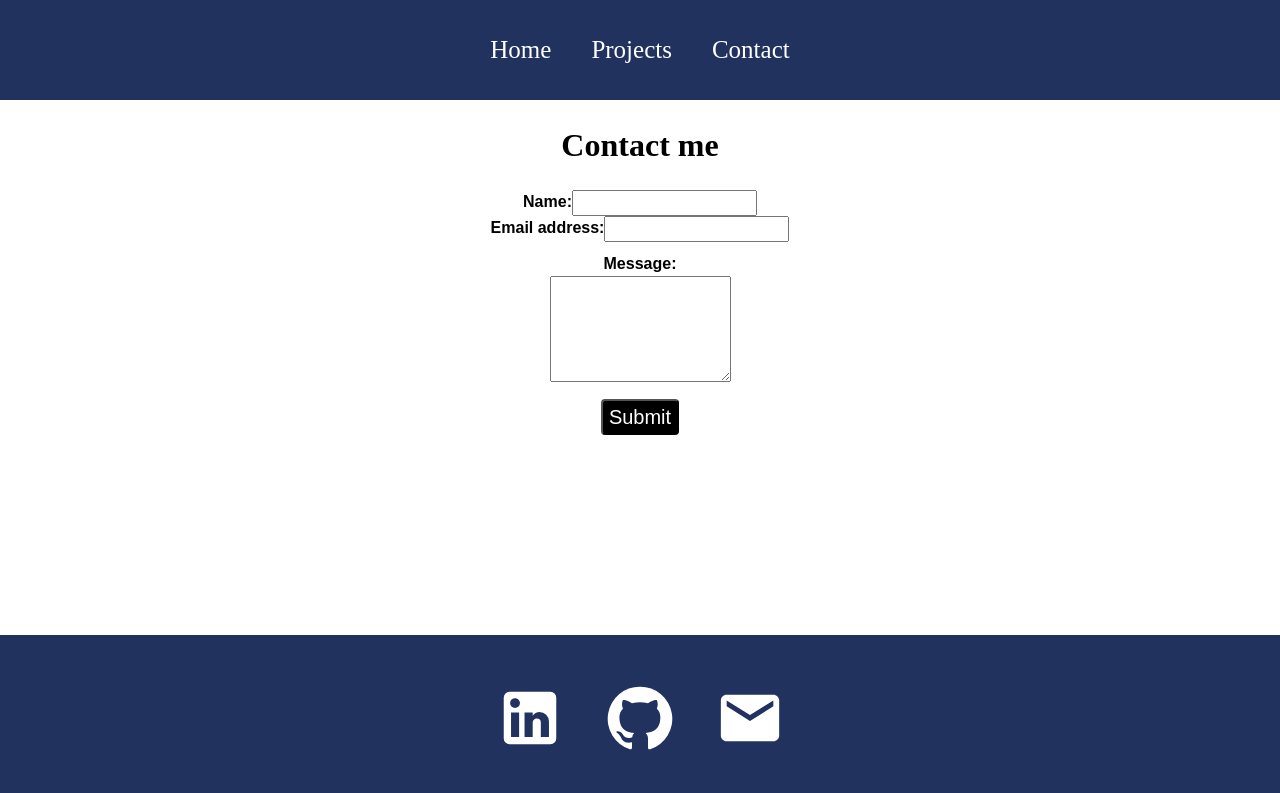
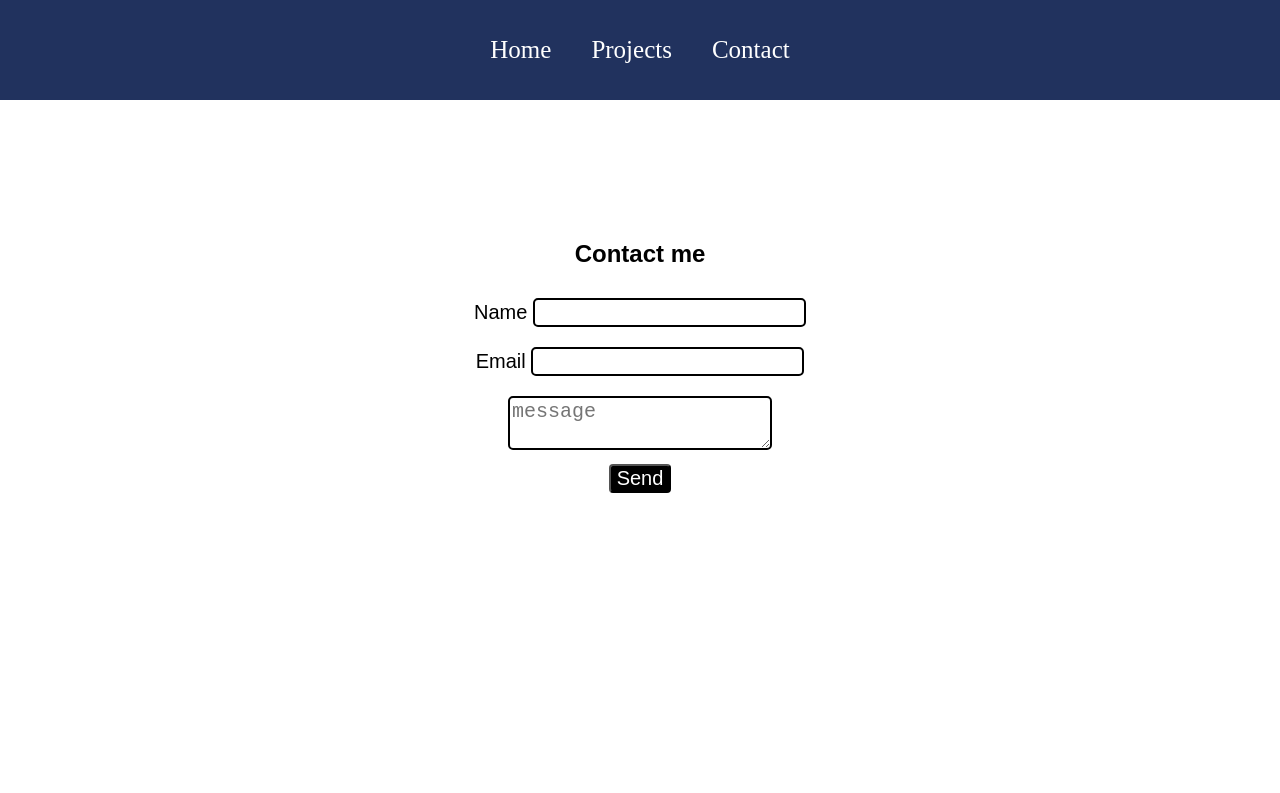
Before and after one commit to diegop2022/portfolio-react, a React (Create React App) app: page /contact in a window 1280 px wide. Shown: the top 793 px of the page. Built offline with nearby package versions, Linux system fonts and the light colour scheme.

Commit message:
updated contact form & linking

```diff
--- a/src/components/Conact.js
+++ b/src/components/Conact.js
@@ -1,68 +1,24 @@
-import React, { useState } from 'react';
-import { validateEmail } from '../helpers/Validate'
+import React from 'react';
 import "../styles/Contact.css"
 
 
 function ContactForm() {
-    const [formState, setFormState] = useState({ name: '', email: '', message: '' });
-
-    const [errorMessage, setErrorMessage] = useState('');
-
-    const { name, email, message } = formState;
-
-    function handleSubmit(e) {
-        e.preventDefault();
-        if (!errorMessage) {
-            setFormState({ [e.target.name]: e.target.value });
-            console.log('Form', formState);
-        }
-    };
-
-    function handleChange(e) {
-        if (e.target.name === 'email') {
-            const isValid = validateEmail(e.target.value);
-            console.log(isValid);
-            if (!isValid) {
-                setErrorMessage('Your email is invalid.');
-            } else {
-                setErrorMessage('');
-            }
-        } else {
-            if (!e.target.value.length) {
-                setErrorMessage(`${e.target.name} is required.`);
-            } else {
-                setErrorMessage('');
-            }
-        }
-        if (!errorMessage) {
-            setFormState({ ...formState, [e.target.name]: e.target.value });
-        }
-    };
-
     return (
-        <section>
+        <section class="contact-box">
             <h1>Contact me</h1>
-            <form id="contact-form" onSubmit={handleSubmit}>
-                <div>
-                    <label htmlFor="name">Name:</label>
-                    <input type="text" defaultValue={name} onBlur={handleChange} name="name" />
+            <form action="https://formsubmit.co/a06558fcc3bc241b3fa6ceb3c62acd34" method="POST">
+                <div class="name">
+                    <label>Name </label>
+                    <input type="text" name="name" required />
                 </div>
-                <div>
-                    <label htmlFor="email">Email address:</label>
-                    <input type="email" defaultValue={email} name="email" onBlur={handleChange} />
+                <div class="email">
+                    <label>Email </label>
+                    <input type="email" name="email" required />
                 </div>
-                <div className="message">
-                    <div>
-                        <label htmlFor="message">Message:</label>
-                    </div>
-                    <textarea name="message" defaultValue={message} onBlur={handleChange} rows="5" />
+                <div class="message">
+                    <textarea name="message" placeholder="message" required></textarea>
                 </div>
-                {errorMessage && (
-                    <div>
-                        <p className="error-text">{errorMessage}</p>
-                    </div>
-                )}
-                <button type="submit">Submit</button>
+                <button type="submit">Send</button>
             </form>
         </section>
     )
--- a/src/components/Footer.js
+++ b/src/components/Footer.js
@@ -2,15 +2,16 @@ import React from "react";
 import LinkedInIcon from '@mui/icons-material/LinkedIn';
 import GitHubIcon from '@mui/icons-material/GitHub';
 import EmailIcon from '@mui/icons-material/Email';
+import { Link, useLocation } from "react-router-dom";
 import "../styles/Footer.css"
 
 function Footer() {
     return (
         <div className="footer">
             <div className="socialMedia">
-                <a href="https://www.linkedin.com/in/diego-pena-3738b0240/"><LinkedInIcon></LinkedInIcon></a>
-                <a href="https://github.com/diegop2022"><GitHubIcon></GitHubIcon></a>
-                <a href="mailto:diegopena2022@gmail.com"><EmailIcon></EmailIcon></a>
+                <a href="https://www.linkedin.com/in/diego-pe%C3%B1a-3738b0240" target="_blank" rel="noreferrer noopener"><LinkedInIcon></LinkedInIcon></a>
+                <a href="https://github.com/diegop2022" target="_blank" rel="noreferrer noopener"><GitHubIcon></GitHubIcon></a>
+                <Link to="/Contact"><EmailIcon></EmailIcon></Link>
             </div>
             <p>&copy; 2022 diegopenaportfolio.com</p>
         </div>
--- a/src/pages/Home.js
+++ b/src/pages/Home.js
@@ -2,6 +2,7 @@ import React from "react";
 import LinkedInIcon from '@mui/icons-material/LinkedIn';
 import GitHubIcon from '@mui/icons-material/GitHub';
 import EmailIcon from '@mui/icons-material/Email';
+import { Link, useLocation } from "react-router-dom";
 import "../styles/Home.css"
 
 function Home() {
@@ -10,9 +11,9 @@ function Home() {
             <h2>Hi, My Name is Diego</h2>
             <div className="prompt">
                 <p>Full-Stack Web Developer who is avid in learning new skills and passionate in seeking new knowledge and experiences</p>
-                <a href="https://www.linkedin.com/in/diego-pena-3738b0240/"><LinkedInIcon></LinkedInIcon></a>
-                <a href="https://github.com/diegop2022"><GitHubIcon></GitHubIcon></a>
-                <a href="mailto:diegopena2022@gmail.com"><EmailIcon></EmailIcon></a>
+                <a href="https://www.linkedin.com/in/diego-pe%C3%B1a-3738b0240" target="_blank" rel="noreferrer noopener"><LinkedInIcon></LinkedInIcon></a>
+                <a href="https://github.com/diegop2022" target="_blank" rel="noreferrer noopener"><GitHubIcon></GitHubIcon></a>
+                <Link to="/Contact"><EmailIcon></EmailIcon></Link>
             </div>
         </div>
         <div className="skills">
--- a/src/pages/ProjectDisplay.js
+++ b/src/pages/ProjectDisplay.js
@@ -12,7 +12,7 @@ function ProjectDisplay() {
     return (
         <div className="project">
             <h1>{project.name}</h1>
-            <img src={project.image} />
+            <img src={project.image} alt="project" />
             <p>
                 <b>Skills:</b> {project.skills}
             </p>
--- a/src/pages/Projects.js
+++ b/src/pages/Projects.js
@@ -1,8 +1,5 @@
 import React from "react";
 import ProjectItem from "../components/ProjectItem";
-import Project1 from "../assets/project1.PNG";
-import Project2 from "../assets/project2.PNG";
-import Project3 from "../assets/project3.PNG";
 import { ProjectList } from "../helpers/ProjectList"
 
 import "../styles/Projects.css";
--- a/src/styles/Contact.css
+++ b/src/styles/Contact.css
@@ -1,21 +1,34 @@
-form {
-    font-family: sans-serif;
-    font-size: 16px;
-}
-
-form * {
-    box-sizing: border-box;
-    line-height: 1.5;
-}
-
-h1 {
-    font-size: 2em;
-    font-weight: 600;
+.contact-box {
+    padding: 120px;
+    display: flex;
+    flex-direction: column;
+    justify-content: center;
+    align-items: center;
+    font-family: "Arial", sans-serif;
 }
 
 label {
-    font-weight: 600;
-    padding: 10px 0;
+    font-size: 20px;
+}
+
+input {
+    border: 2px solid black;
+    border-radius: 5px;
+    font-size: 20px;
+}
+
+textarea {
+    border: 2px solid black;
+    border-radius: 5px;
+    font-size: 20px;
+}
+
+.name {
+    padding: 10px;
+}
+
+.email {
+    padding: 10px;
 }
 
 .message {
@@ -28,3 +41,7 @@ button {
     font-size: 20px;
     border-radius: 4px;
 }
+
+button:hover {
+    cursor: pointer;
+}
--- a/src/styles/Home.css
+++ b/src/styles/Home.css
@@ -54,7 +54,7 @@
 }
 
 .list span {
-    font-size: 20px;
+    font-size: 25px;
 }
 
 @media only screen and (max-width: 600px) {
--- a/src/styles/Navbar.css
+++ b/src/styles/Navbar.css
@@ -55,6 +55,10 @@
     text-align: center;
 }
 
+.links a:hover {
+    color: #e9d35b;
+}
+
 @media only screen and (max-width: 900px) {
     .navbar a {
         width: 70px;
```
